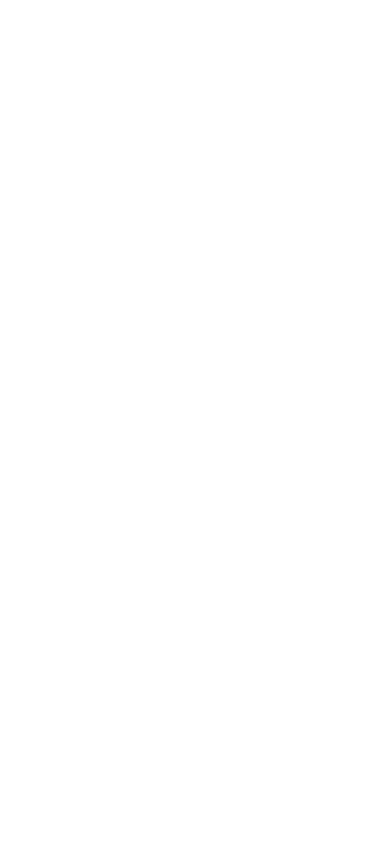
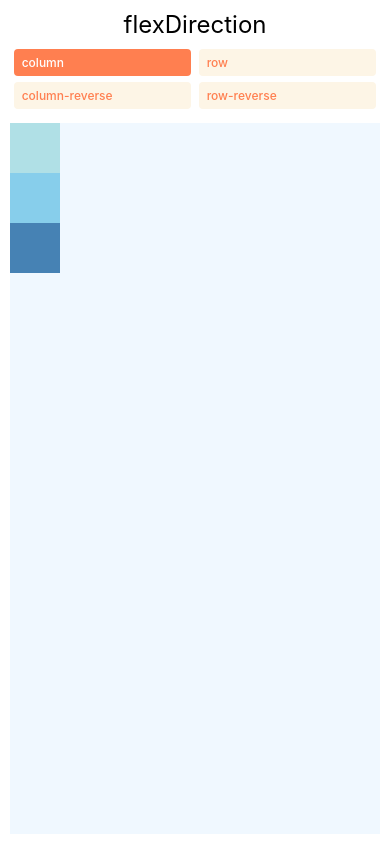
Before and after one commit to Jamesnl55555/appdev2, a React Native app in the folder react-native-flexbox/: screen / in a window 390 px wide. Built offline with nearby package versions, Linux system fonts and the light colour scheme.

Commit message:
Done with flex direction section

```diff
--- a/react-native-flexbox/App.js
+++ b/react-native-flexbox/App.js
@@ -1,10 +1,13 @@
 import { StatusBar } from 'expo-status-bar';
 import { View } from 'react-native';
-import Flex from './components/Flex';
+// import Flex from './components/Flex';
+import FlexDirectionBasics from './components/FlexDirectionBasics';
+
 export default function App() {
   return (
-    <View>
-      <Flex />
+    <View style={{flex: 1}}>
+      {/* <Flex /> */}
+      <FlexDirectionBasics />
       <StatusBar style="auto" />
     </View>
   );
--- /dev/null
+++ b/react-native-flexbox/components/FlexDirectionBasics.js
@@ -0,0 +1,94 @@
+import {StyleSheet, Text, TouchableOpacity, View } from 'react-native';
+import { useState } from 'react';
+
+const FlexDirectionBasics = () => {
+  const [flexDirection, setflexDirection] = useState('column');
+
+  return (
+    <PreviewLayout
+      label="flexDirection"
+      values={['column', 'row', 'column-reverse', 'row-reverse']}
+      selectedValue={flexDirection}
+      setSelectedValue={setflexDirection}>
+      <View style={[styles.box, {backgroundColor: 'powderblue'}]} />
+      <View style={[styles.box, {backgroundColor: 'skyblue'}]} />
+      <View style={[styles.box, {backgroundColor: 'steelblue'}]} />
+    </PreviewLayout>
+  );
+};
+
+const PreviewLayout = ({
+  label,
+  children,
+  values,
+  selectedValue,
+  setSelectedValue,
+}) => (
+  <View style={{padding: 10, flex: 1}}>
+    <Text style={styles.label}>{label}</Text>
+    <View style={styles.row}>
+      {values.map(value => (
+        <TouchableOpacity
+          key={value}
+          onPress={() => setSelectedValue(value)}
+          style={[styles.button, selectedValue === value && styles.selected]}>
+          <Text
+            style={[
+              styles.buttonLabel,
+              selectedValue === value && styles.selectedLabel,
+            ]}>
+            {value}
+          </Text>
+        </TouchableOpacity>
+      ))}
+    </View>
+    <View style={[styles.container, {[label]: selectedValue}]}>{children}</View>
+  </View>
+);
+
+const styles = StyleSheet.create({
+  container: {
+    flex: 1,
+    marginTop: 8,
+    backgroundColor: 'aliceblue',
+  },
+  box: {
+    width: 50,
+    height: 50,
+  },
+  row: {
+    flexDirection: 'row',
+    flexWrap: 'wrap',
+  },
+  button: {
+    paddingHorizontal: 8,
+    paddingVertical: 6,
+    borderRadius: 4,
+    backgroundColor: 'oldlace',
+    alignSelf: 'flex-start',
+    marginHorizontal: '1%',
+    marginBottom: 6,
+    minWidth: '48%',
+    textAlign: 'center',
+  },
+  selected: {
+    backgroundColor: 'coral',
+    borderWidth: 0,
+  },
+  buttonLabel: {
+    fontSize: 12,
+    fontWeight: '500',
+    color: 'coral',
+  },
+  selectedLabel: {
+    color: 'white',
+  },
+  label: {
+    textAlign: 'center',
+    marginBottom: 10,
+    fontSize: 24,
+  },
+});
+
+
+export default FlexDirectionBasics;
```
